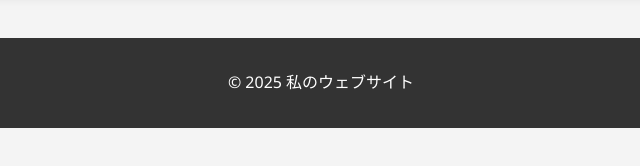
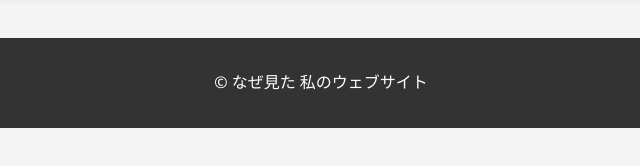
Before and after one commit to uzuponzu/uz-smpl, a plain HTML site: page index.html in a window 1280 px wide. Shown: the part 452-618 px from the top of the page, 319-959 px from the left. Drawn offline with Linux system fonts and the light colour scheme.

Commit message:
gitgti commit

```diff
--- a/index.html
+++ b/index.html
@@ -69,7 +69,7 @@
     </div>
 
     <footer>
-        <p>&copy; 2025 私のウェブサイト</p>
+        <p>&copy; なぜ見た 私のウェブサイト</p>
     </footer>
 
 </body>
```
